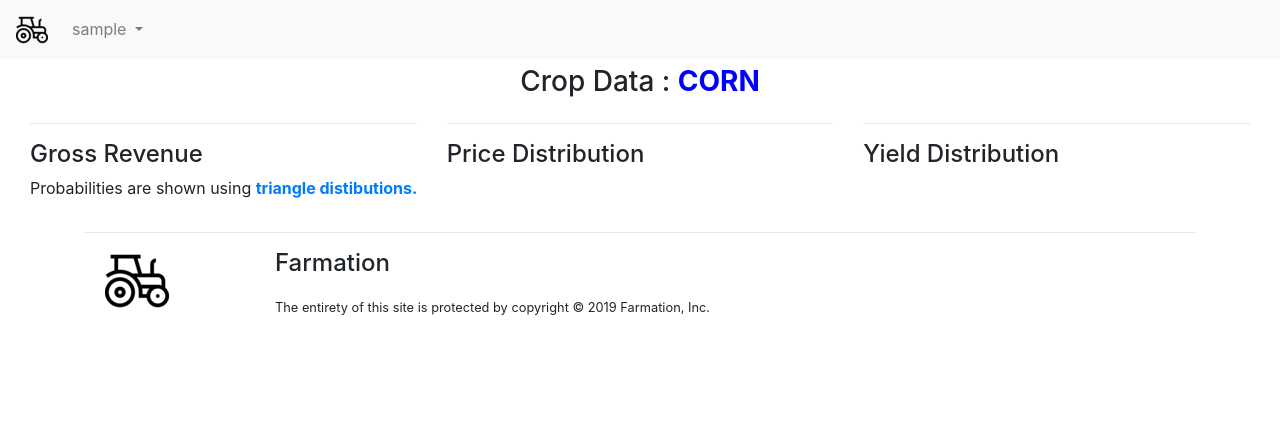
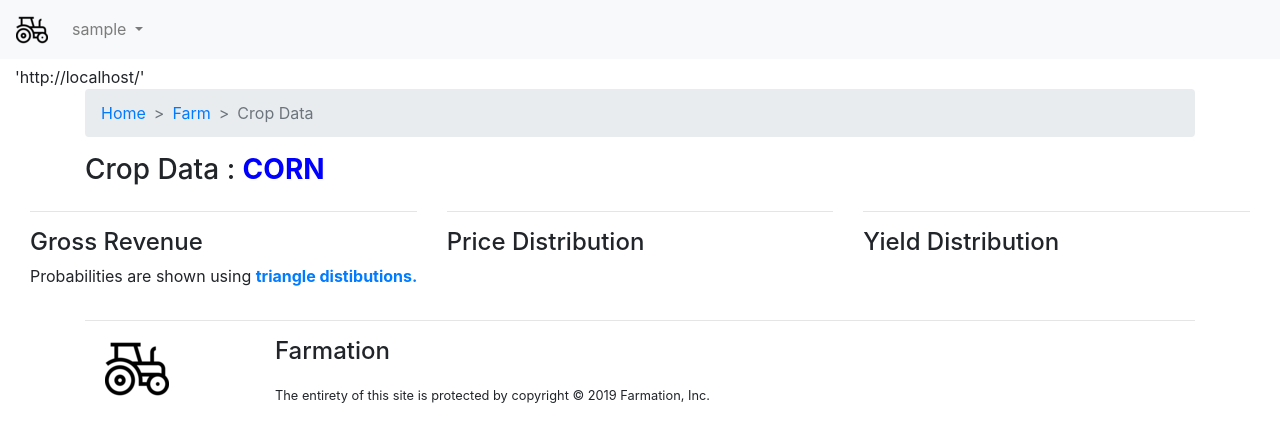
Before and after one commit to vin0110/farmation, a Django app: page /optimizer/crop/data/1/ in a window 1280 px wide. Shown: the top 442 px of the page. Run offline with Django 3.2, Linux system fonts and the light colour scheme; a user stored in the database is signed in; data comes from the database, SQL or seed files in the repository; tables that the repository leaves empty hold one stand-in row (values such as "Sample post"); some libraries are stand-ins or nearby versions.

Commit message:
Add dynamic breadcrumbs to Crop Data page. #39

```diff
--- a/optimizer/views.py
+++ b/optimizer/views.py
@@ -203,8 +203,9 @@ def cropData(request, pk):
     '''display a crop'''
     template_name = 'optimizer/crop_data.html'
 
+    farm = Farm.objects.get(user=request.user)
     cropdata = get_object_or_404(CropData, pk=pk)
-    context = dict(cropdata=cropdata, )
+    context = dict(cropdata=cropdata, farm=farm, )
     return render(request, template_name, context)
 
 
--- a/templates/optimizer/crop_data.html
+++ b/templates/optimizer/crop_data.html
@@ -18,11 +18,26 @@
 {% endblock %}
 {% block body %}
 
+<!-- Breadcrumbs -->
+'{{ request.META.HTTP_REFERER }}'
+<div class="container">
+  <nav aria-label="breadcrumb">
+    <ol class="breadcrumb">
+      <li class="breadcrumb-item"><a href="/">Home</a></li>
+      <li class="breadcrumb-item"><a href='{% url "farm:farm" farm.id %}'>Farm</a></li>
+      {% if 'optimizer' in request.META.HTTP_REFERER %}
+      <li class="breadcrumb-item"><a href='{% url "optimizer:list" farm.id%}'>Scenarios</a></li>
+      <li class="breadcrumb-item"><a href='{{request.META.HTTP_REFERER}}'>Scenario Details</a></li>
+      {% endif %}
+      <li class="breadcrumb-item active" aria-current="page">Crop Data</li>
+    </ol>
+  </nav>
+</div>
 
 <div class="container">
   <div class="row">
     <div class="col">
-      <h3 style="text-align: center">
+      <h3 >
       Crop Data : <b style="text-transform: uppercase"><font color="blue">{{ cropdata.name }}</font></b>
       </h3>
     </div>
```
